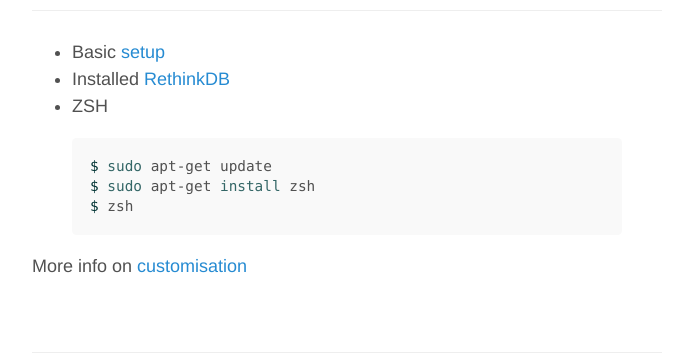
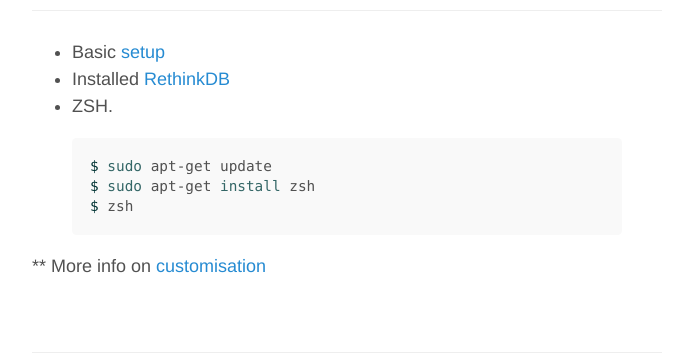
Before and after one commit to kgthegreat/kgthegreat.github.io, a Jekyll site: the page built from _posts/2016-08-13-ubuntu-server.md, in a window 1280 px wide. Shown: the part 279-641 px from the top of the page, without its empty margins (293-981 px from the left). Built offline with Jekyll 4.4.1, drawn with Linux system fonts in a browser that asks for light colours.

```diff
--- a/_posts/2016-08-13-ubuntu-server.md
+++ b/_posts/2016-08-13-ubuntu-server.md
@@ -9,10 +9,10 @@ In this post, I maintain the log of software installed or any additional steps t
 
 * Basic <a href="https://www.digitalocean.com/community/tutorials/initial-server-setup-with-ubuntu-14-04">setup</a>
 * Installed <a href="http://kumargaurav.co/2016/08/10/deploy-go-lang-app-linux-server/#rethinkdb">RethinkDB</a>
-* ZSH
+* ZSH.
 {% highlight bash %}
 $ sudo apt-get update
 $ sudo apt-get install zsh
 $ zsh
 {% endhighlight %}
-More info on <a href="https://www.digitalocean.com/community/tutorials/how-to-install-z-shell-zsh-on-a-cloud-server">customisation</a>
+** More info on <a href="https://www.digitalocean.com/community/tutorials/how-to-install-z-shell-zsh-on-a-cloud-server">customisation</a>
```
